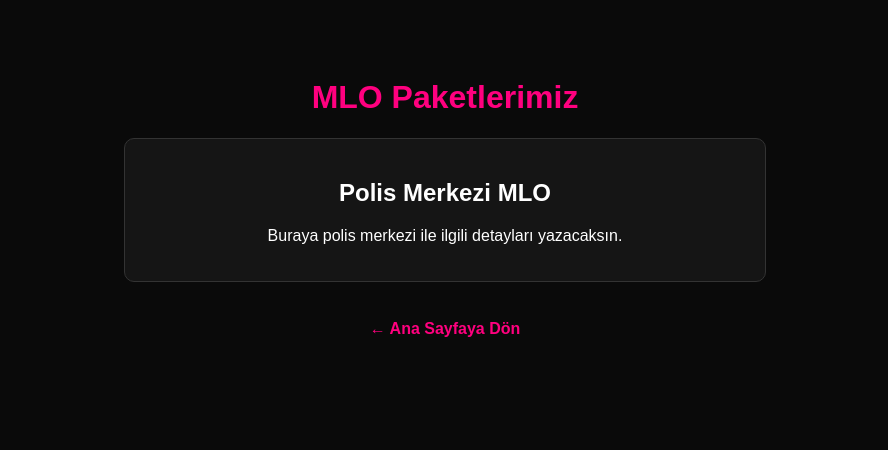
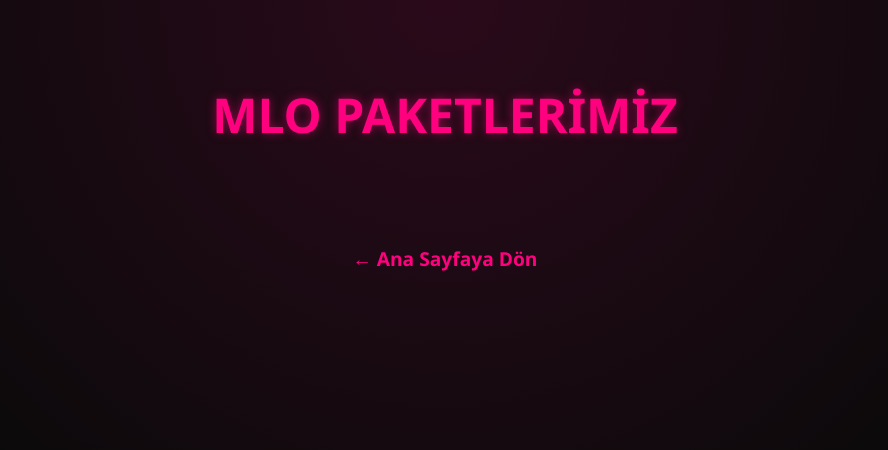
Before and after one commit to Helloscriptss/helloscripts.github.ioo, a plain HTML site: page mlo.html in a window 1280 px wide. Shown: the whole page, without its empty margins (195-1083 px from the left). Drawn offline with Linux system fonts and the light colour scheme.

Commit message:
Refactor MLO page title and styles
Updated the title and improved styling for better aesthetics.

```diff
--- a/mlo.html
+++ b/mlo.html
@@ -2,21 +2,17 @@
 <html lang="tr">
 <head>
     <meta charset="UTF-8">
-    <title>MLO Paketleri | Hello Scripts</title>
+    <title>MLO | Hello Scripts</title>
     <style>
-        body { background-color: #0a0a0a; color: white; font-family: Arial, sans-serif; text-align: center; padding: 50px; }
-        h1 { color: #ff007f; }
-        .kutu { background: #151515; border: 1px solid #333; padding: 20px; margin: 20px auto; max-width: 600px; border-radius: 10px; }
-        a { color: #ff007f; text-decoration: none; font-weight: bold; }
+        body { background-color: #0a0a0a; color: white; font-family: 'Segoe UI', Arial, sans-serif; text-align: center; padding: 50px; background-image: radial-gradient(circle at 50% 0%, #2a0a1a 0%, #0a0a0a 60%); min-height: 100vh; margin: 0;}
+        h1 { color: #ff007f; font-size: 3em; text-shadow: 0 0 10px rgba(255, 0, 127, 0.5); text-transform: uppercase; }
+        a { color: #ff007f; text-decoration: none; font-weight: bold; font-size: 1.2em;}
+        a:hover { color: #fff; }
     </style>
 </head>
 <body>
     <h1>MLO Paketlerimiz</h1>
-    <div class="kutu">
-        <h2>Polis Merkezi MLO</h2>
-        <p>Buraya polis merkezi ile ilgili detayları yazacaksın.</p>
-    </div>
-    <br>
+    <br><br><br>
     <a href="index.html">← Ana Sayfaya Dön</a>
 </body>
 </html>
```
